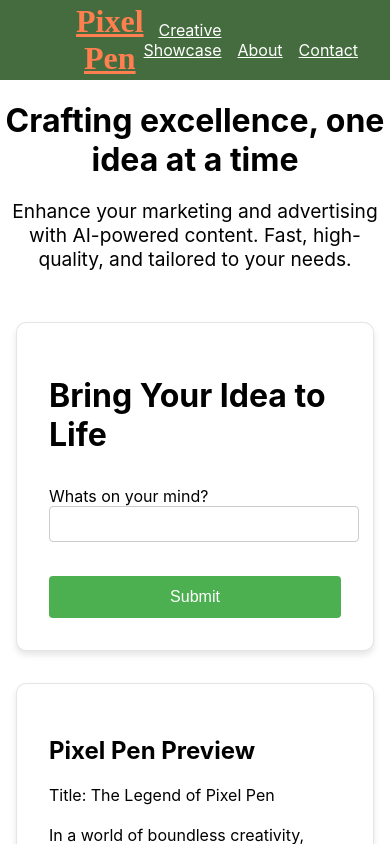
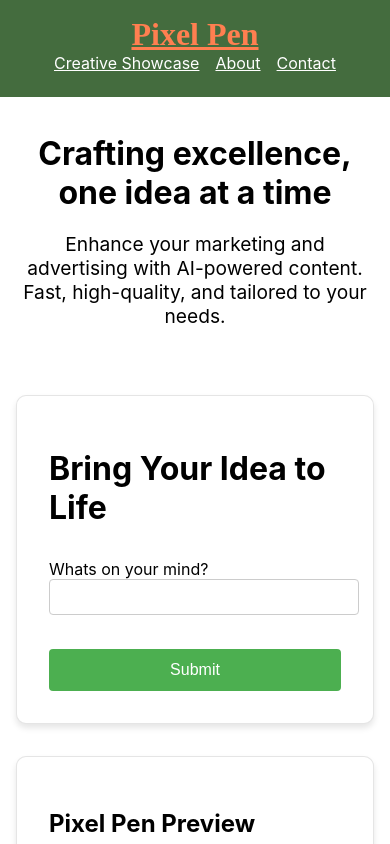
Before and after one commit to xiajohn/pixelpen.net, a React (Create React App) app in the folder frontend/: page / in a window 390 px wide. Shown: the top 844 px of the page. Built offline with nearby package versions, Linux system fonts and the light colour scheme.

Commit message:
fix mobile

```diff
--- a/frontend/src/css/Header.module.css
+++ b/frontend/src/css/Header.module.css
@@ -39,3 +39,23 @@
   align-items: flex-end;
   justify-content: flex-end;
 }
+@media (max-width: 768px) {
+  .navbar {
+    width: 100%;
+    flex-direction: column;
+    height: auto;
+    padding: 1rem 0;
+  }
+
+  .brand {
+    margin-bottom: 1rem;
+    text-align: center; /* Add this property for center alignment on mobile */
+  }
+
+  .nav {
+    justify-content: center;
+    align-items: center;
+    margin-bottom: 0.5rem;
+    flex-wrap: wrap; /* Add this property to wrap nav items */
+  }
+}
--- a/frontend/src/css/HomePage.css
+++ b/frontend/src/css/HomePage.css
@@ -1,6 +1,9 @@
 .greeting {
     text-align: center;
     margin-bottom: 1rem;
+    padding: 1rem;
+    margin: 0 auto;
+    max-width: 800px;
   }
 
   .greeting h1 {
```
